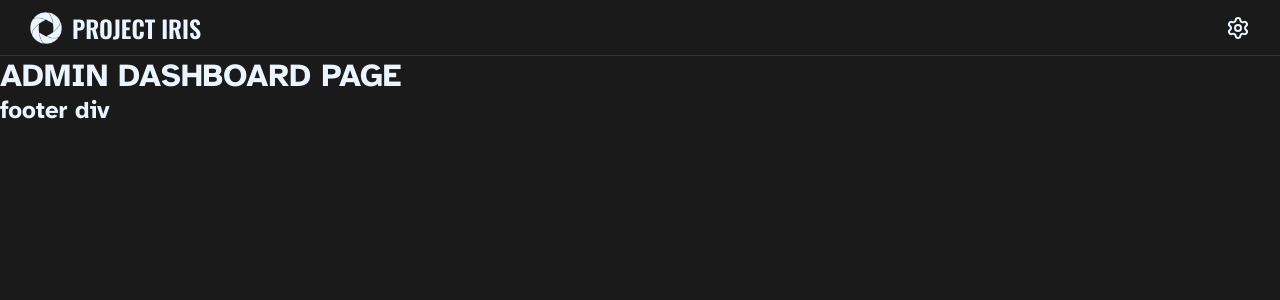
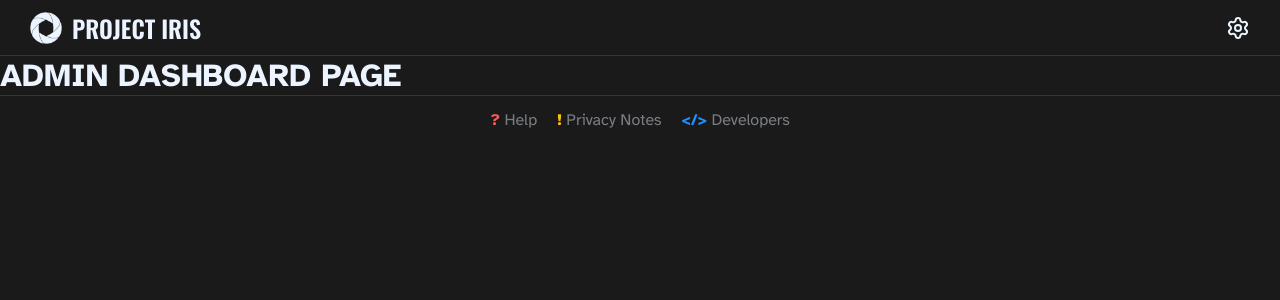
Before and after one commit to DhanushSaiCoder/Project-Iris, a React (Create React App) app in the folder frontend/: page /admin in a window 1280 px wide. Shown: the top 300 px of the page. Built offline with nearby package versions, Linux system fonts and the light colour scheme.

Commit message:
Refactor Footer component to use CSS modules for styling and improve layout

```diff
--- a/frontend/src/components/Footer/Footer.jsx
+++ b/frontend/src/components/Footer/Footer.jsx
@@ -3,8 +3,10 @@ import styles from "./Footer.module.css"
 
 const Footer = () => {
     return (
-        <div>
-            <h2>footer div</h2>
+        <div className={styles.Footer}>
+            <p><span className={styles.helpIcon}>?</span> Help</p>
+            <p><span className={styles.privacyNotesIcon}>!</span> Privacy Notes</p>
+            <p><span className={styles.developersIcon}>&lt;/&gt;</span> Developers</p>
         </div>
     );
 }
--- a/frontend/src/components/Footer/Footer.module.css
+++ b/frontend/src/components/Footer/Footer.module.css
@@ -0,0 +1,24 @@
+.Footer{
+    width: 100vw;
+    height: 48px;
+    border-top: 1px solid var(--color-borders);
+    display: flex;
+    align-items: center;
+    justify-content: center;
+    gap: 20px;
+}
+.helpIcon{
+    color: var(--color-danger);
+    font-weight: bold;
+}
+.privacyNotesIcon{
+    color: var(--color-warning);
+    font-weight: bold;
+}
+.developersIcon{
+    color: var(--color-cta);
+    font-weight: bold;
+}
+.Footer p{
+    color: var(--color-text-secondary);
+}
```
